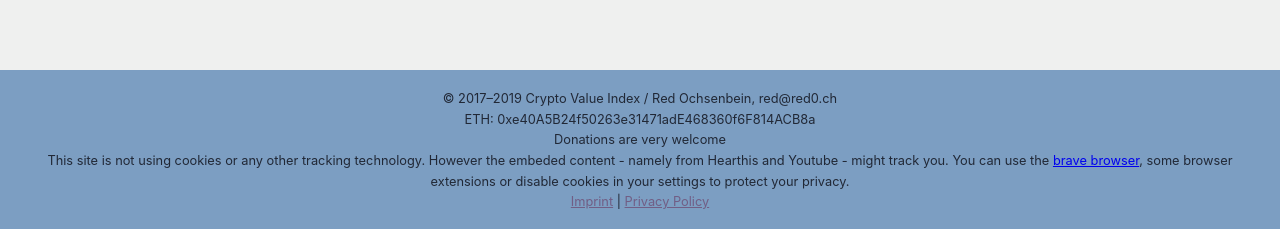
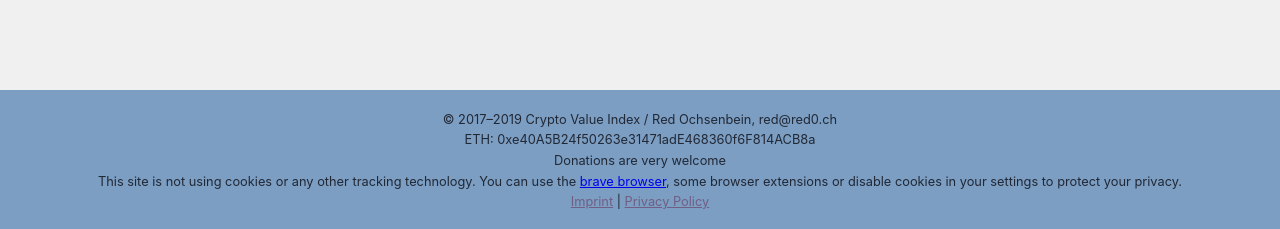
Before and after one commit to syeo66/cvi-frontend, a React (Create React App) app: page / in a window 1280 px wide. Shown: the part 568-797 px from the top of the page. Built offline with nearby package versions, Linux system fonts and the light colour scheme; no server answers.

Commit message:
Remove useless text

```diff
--- a/src/App.tsx
+++ b/src/App.tsx
@@ -36,8 +36,7 @@ const AppContainer: React.FC<AppContainerProps> = ({ className }) => {
           <br />
           Donations are very welcome
           <br />
-          This site is not using cookies or any other tracking technology. However the embeded content - namely from
-          Hearthis and Youtube - might track you. You can use the <a href="https://brave.com/red071">brave browser</a>,
+          This site is not using cookies or any other tracking technology. You can use the <a href="https://brave.com/red071">brave browser</a>,
           some browser extensions or disable cookies in your settings to protect your privacy.
           <br />
           <Anchor href="https://redochsenbein.ch/contact">Imprint</Anchor> |{' '}
```
